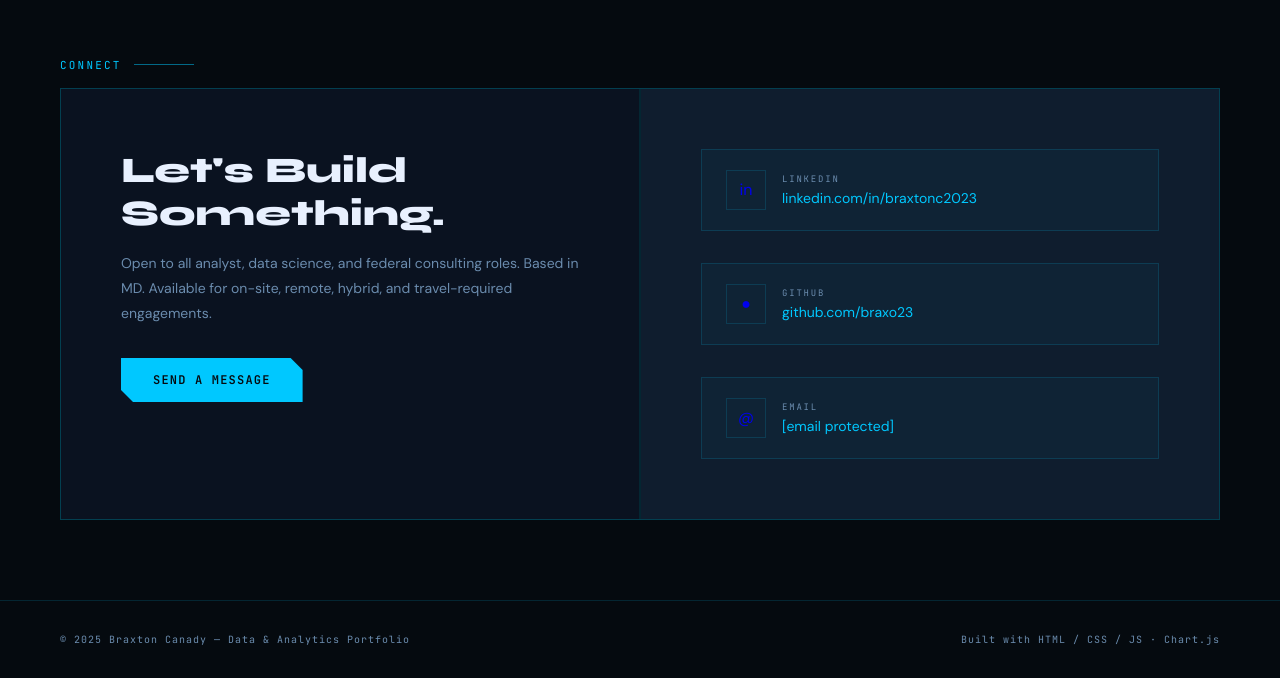
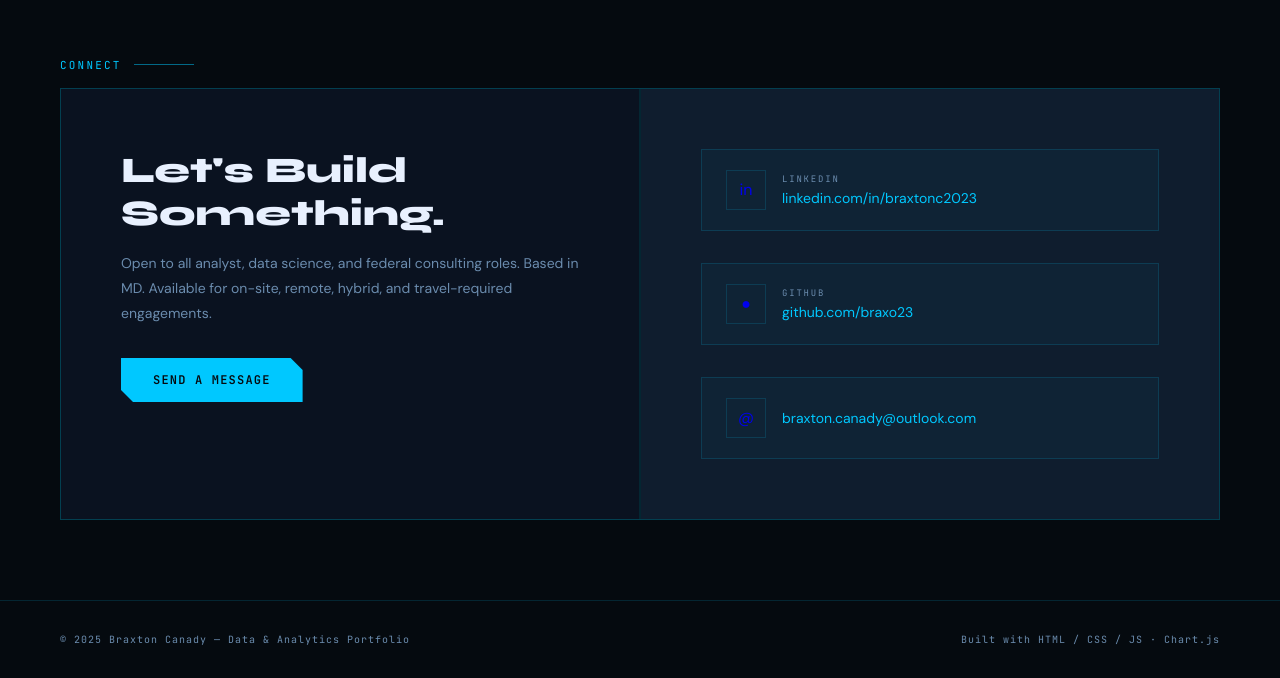
Before and after one commit to Braxo23/Braxo23.github.io3, a plain HTML site: page index.html in a window 1280 px wide. Shown: the part 8320-8998 px from the top of the page. Drawn offline with nearby package versions, Linux system fonts and the light colour scheme.

Commit message:
Update email address in contact section

```diff
--- a/index.html
+++ b/index.html
@@ -1240,7 +1240,7 @@
       </a>
       <a href="mailto:braxton.canady@outlook.com" class="contact-link">
         <div class="contact-link-icon">@</div>
-        <div class="contact-link-text"><div class="contact-link-label">Email</div><div class="contact-link-value"><span class="__cf_email__" data-cfemail="3d5f4f5c454952537d58455c504d5158135e5250">[email&#160;protected]</span></div></div>
+        <div class="contact-link-value">braxton.canady@outlook.com</div>
       </a>
     </div>
   </div>
```
